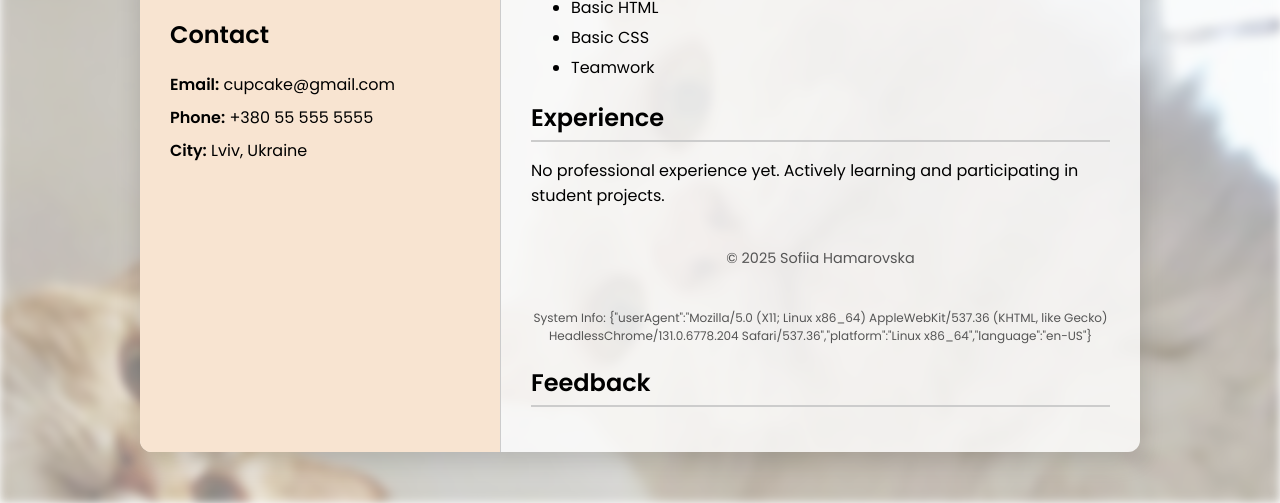
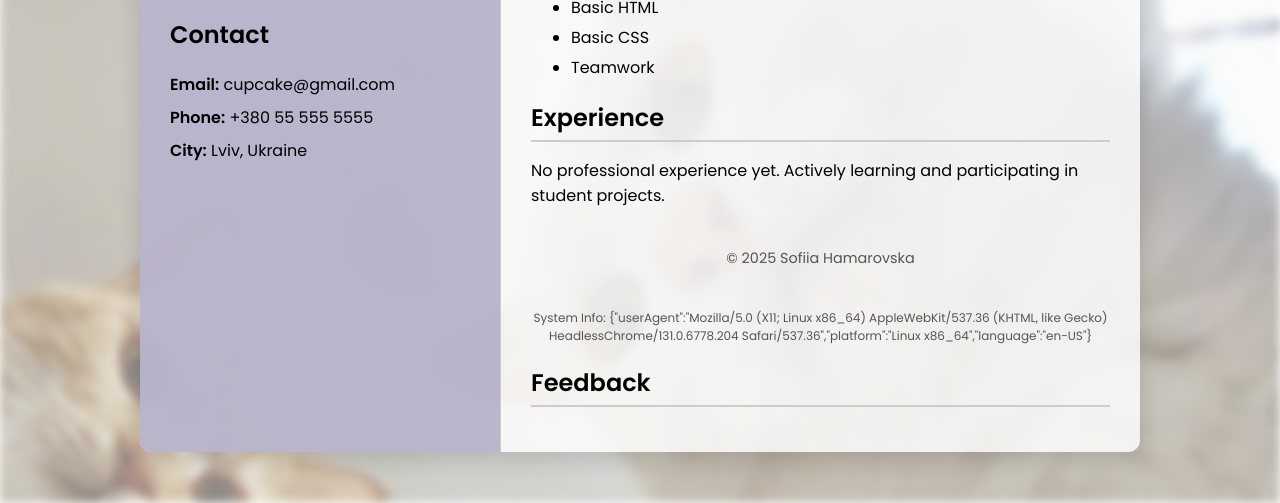
Before and after one commit to caedexul/lab5, a plain HTML site: page index.html in a window 1280 px wide. Shown: the part 297-800 px from the top of the page. Drawn offline with Linux system fonts and the light colour scheme; no server answers.

Commit message:
update style.css
зміна кольору фону лівої колонки .left-column в main page

```diff
--- a/style.css
+++ b/style.css
@@ -30,7 +30,7 @@ body::before {
 }
 
 .left-column {
-    background-color: #f8e4d1;;
+    background-color: #a19abbb2;
     padding: 30px;
     width: 300px;
     border-right: 1px solid #ccc;
```
